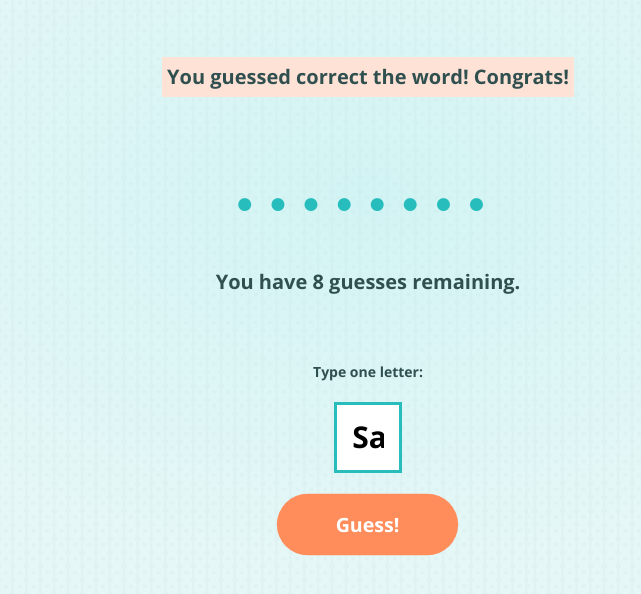
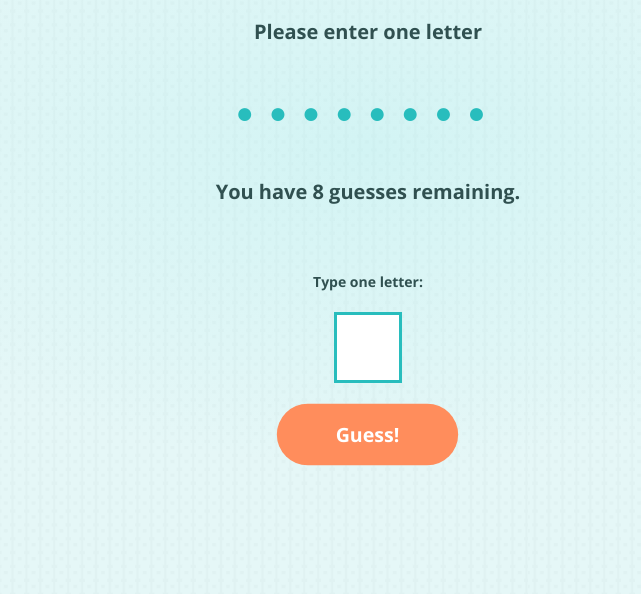
Before and after one commit to Shanae-B/Guess-the-word-game, a plain HTML site: page index.html in a window 1280 px wide. Both pictures are taken after typing "Sample" into the empty fields and a click on the button "Guess!". Shown: the part 168-762 px from the top of the page, without its empty margins (272-913 px from the left). Drawn offline with nearby package versions, Linux system fonts and the light colour scheme; a web font is replaced by a local one.

Commit message:
More tweaks

```diff
--- a/index.html
+++ b/index.html
@@ -18,7 +18,7 @@
       <h1>
         <img class="logo" src="img/logo.png" alt="Guess The Word" />
       </h1>
-      <p class="message" class="win"> <p class="highlight">You guessed correct the word! Congrats!</p></p>
+      <p class="message" class="win"><!--<p class="highlight">You guessed correct the word! Congrats!</p>--></p>
       <p class="word-in-progress"></p>
       <p class="remaining">You have <span>8 guesses</span> remaining.</p>
       <ul class="guessed-letters"></ul>
--- a/js/script.js
+++ b/js/script.js
@@ -40,8 +40,8 @@ guessButton.addEventListener("click", function (e) {
     textInput.value = "";
 });
 
-vInput = function (input) {
-    const acceptedLetter = /[a-zA-Z]/
+verifyInput = function (input) {
+    const acceptedLetter = /[a-zA-Z]/;
 
     if (input.length === 0) {
 
@@ -59,7 +59,7 @@ vInput = function (input) {
 
     const guessAttempt = function(outputValue){
         outputValue = outputValue.toUpperCase();
-        if (guessedLetters.include(outputValue)) {
+        if (guessedLetters.includes(outputValue)) {
             message.innerText = "Silly Rabbit, try again!";
         } else {
             guessedLetters.push(outputValue);
```
